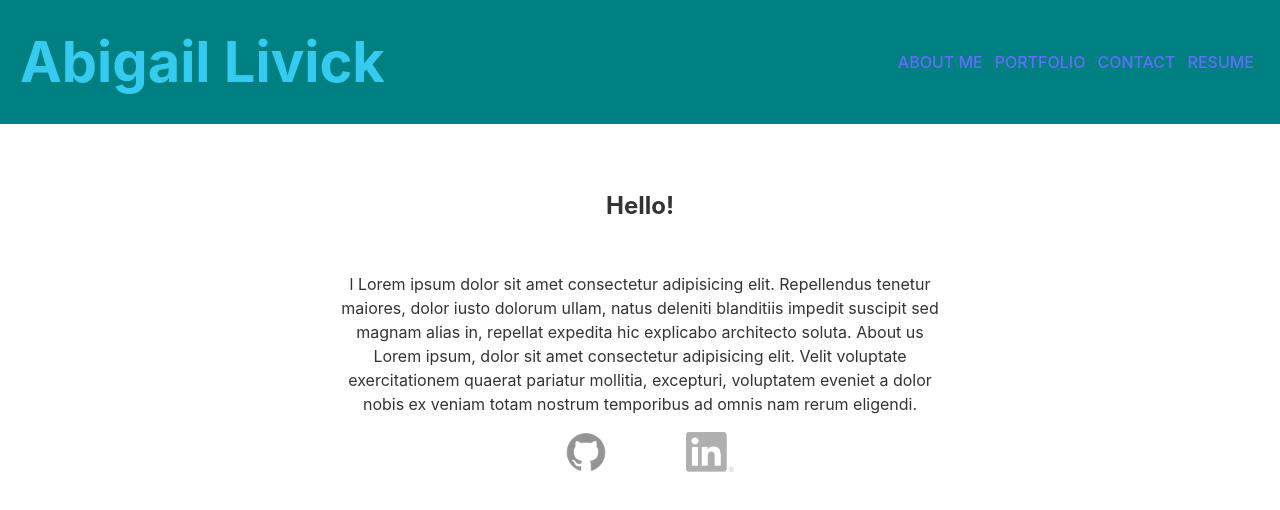
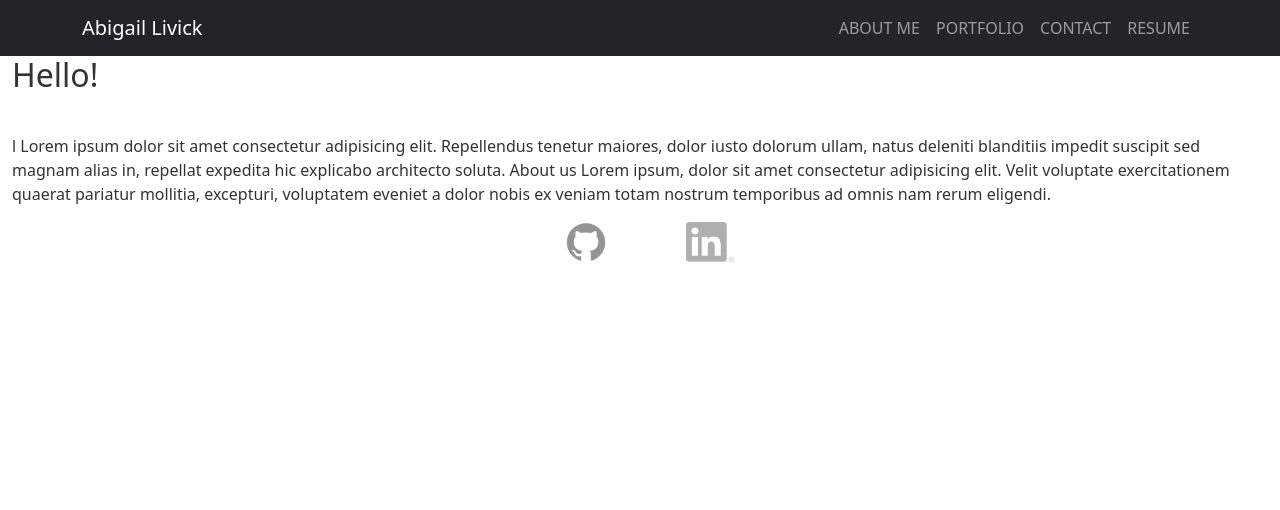
Before and after one commit to lailiel/20-React-Portfolio, a React (Vite) app in the folder react-portfolio/: page / in a window 1280 px wide. Shown: the top 510 px of the page. Built offline with nearby package versions, Linux system fonts and the light colour scheme.

Commit message:
switched to react-bootstrap, redid nav bar

```diff
--- a/react-portfolio/package.json
+++ b/react-portfolio/package.json
@@ -11,8 +11,10 @@
   },
   "dependencies": {
     "body-parser": "^1.20.2",
+    "bootstrap": "^5.3.1",
     "nodemailer": "^6.9.4",
     "react": "^18.2.0",
+    "react-bootstrap": "^2.8.0",
     "react-dom": "^18.2.0",
     "react-router-dom": "^6.14.2"
   },
--- a/react-portfolio/src/App.css
+++ b/react-portfolio/src/App.css
@@ -36,9 +36,9 @@
   }
 }
 
-.card {
+/* .card {
   padding: 2em;
-}
+} */
 
 .read-the-docs {
   color: #888;
--- a/react-portfolio/src/App.jsx
+++ b/react-portfolio/src/App.jsx
@@ -1,5 +1,5 @@
 // import { useState } from 'react'
-import './App.css'
+// import './App.css'
 import { Outlet } from 'react-router-dom'
 import Nav from './components/Nav'
 import Footer from './components/Footer'
--- a/react-portfolio/src/components/Nav.jsx
+++ b/react-portfolio/src/components/Nav.jsx
@@ -1,26 +1,48 @@
 import { Link } from 'react-router-dom';
-import Navbar from './UI/Navbar';
+import Navbar from 'react-bootstrap/Navbar';
+import Nav from 'react-bootstrap/Nav';
+import Container from 'react-bootstrap/Container'
 
-export default function Nav() {
-  // The Navbar UI component will render each of the Link elements in the links prop
+export default function CustomNavbar() {
   return (
-
-    <Navbar
-      links={[
-        <Link key={1} className="nav-link" to="/">
-          ABOUT ME
-        </Link>,
-        <Link key={2} className="nav-link" to="/portfolio">
-          PORTFOLIO
-        </Link>,
-        <Link key={2} className="nav-link" to="/contact">
-          CONTACT
-        </Link>,
-        <Link key={2} className="nav-link" to="/resume">
-          RESUME
-        </Link>,
-      ]}
-    />
-
+    <>
+    <Navbar bg="dark" data-bs-theme="dark">
+      <Container>
+        <Navbar.Brand href="/">Abigail Livick</Navbar.Brand>
+        <Nav className="justify-content-end">
+          <Link className="nav-link" to="/">ABOUT ME</Link>
+          <Link className="nav-link" to="/portfolio">PORTFOLIO</Link>
+          <Link className="nav-link" to="/contact">CONTACT</Link>
+          <Link className="nav-link" to="/resume">RESUME</Link>
+        </Nav>
+      </Container>
+    </Navbar>
+    </>
   );
 }
+
+
+
+// export default function Nav() {
+//   // The Navbar UI component will render each of the Link elements in the links prop
+//   return (
+
+//     <Navbar
+//       links={[
+//         <Link key={1} className="nav-link" to="/">
+//           ABOUT ME
+//         </Link>,
+//         <Link key={2} className="nav-link" to="/portfolio">
+//           PORTFOLIO
+//         </Link>,
+//         <Link key={2} className="nav-link" to="/contact">
+//           CONTACT
+//         </Link>,
+//         <Link key={2} className="nav-link" to="/resume">
+//           RESUME
+//         </Link>,
+//       ]}
+//     />
+
+//   );
+// }
--- a/react-portfolio/src/index.css
+++ b/react-portfolio/src/index.css
@@ -15,12 +15,6 @@
   -webkit-text-size-adjust: 100%;
 }
 
-body{
-  display: flex;
-  width: 100vw;
-  overflow-x: hidden;
-}
-
 * {
   margin: 0;
   color: #333;
@@ -28,32 +22,31 @@ body{
 
 /*----------------------------- */
 
-.navbar {
+/* #navbar {
   display: flex;
   align-items:center;
-  width: 100vw;
   background-color: teal;
-}
+} */
 
-.navbar h1 {
+/* #navbar h1 {
   display: flex;
-  padding: 20px;
+
   color: #35cbf1;
   font-size: 3.5em;
   font-kerning: 200%;
-}
-.navbar .links {
+} */
+/* #navbar .links {
   padding:20px;
   margin-left: auto;
 }
-.navbar a {
+#navbar a {
   margin-left: auto;
   text-decoration: none;
   padding: 6px;
 }
-.navbar a:hover {
+#navbar a:hover {
   color: #f1356d;
-}
+} */
 
 /*----------------------------- */
 
--- a/react-portfolio/src/main.jsx
+++ b/react-portfolio/src/main.jsx
@@ -2,6 +2,7 @@
 import ReactDOM from 'react-dom/client';
 import{ createBrowserRouter, RouterProvider } from 'react-router-dom';
 
+import 'bootstrap/dist/css/bootstrap.min.css'
 import './index.css';
 
 import App from './App.jsx';
--- a/react-portfolio/src/pages/AboutPage.jsx
+++ b/react-portfolio/src/pages/AboutPage.jsx
@@ -1,6 +1,10 @@
+import Container from 'react-bootstrap/Container';
+import Row from 'react-bootstrap/Row';
+import Col from 'react-bootstrap/Col';
+
 export default function AboutPage() {
     return (
-       <div className="content">
+       <Container fluid>
         <h2>Hello!</h2>
         <p>l Lorem ipsum dolor sit amet consectetur adipisicing elit. Repellendus
         tenetur maiores, dolor iusto dolorum ullam, natus deleniti blanditiis
@@ -10,6 +14,6 @@ export default function AboutPage() {
         mollitia, excepturi, voluptatem eveniet a dolor nobis ex veniam totam
         nostrum temporibus ad omnis nam rerum eligendi.</p>
 
-       </div>
+       </Container>
     )
 }
--- a/react-portfolio/src/pages/PortfolioPage.jsx
+++ b/react-portfolio/src/pages/PortfolioPage.jsx
@@ -10,7 +10,7 @@ const PortfolioPage = () => {
 
         { name: 'Tech Blog', skillsUsed: 'MCV', gitLink: 'https://github.com/lailiel/14-MVC-Tech-Blog', link: 'https://techblog7395-7f4f7ae01458.herokuapp.com/', image: './src/assets/projectimages/TechBlog.jpg'},
         { name: 'E-Commerce Back End', skillsUsed: 'ORM', gitLink: 'https://github.com/lailiel/13-E-Commerce-Back-End', link: '', image: './src/assets/projectimages/EcommerceBackend.jpg'},
-        { name: 'Employee Tracker', skillsUsed: 'SQL', gitLink: 'https://github.com/lailiel/12-Employee-Tracker', link: 'https://employee-tracker1191.herokuapp.com/', image: './src/assets/projectimages/EmployeeTracker.jpg'},
+        { name: 'Employee Tracker', skillsUsed: 'SQL', gitLink: 'https://github.com/lailiel/12-Employee-Tracker', link: '', image: './src/assets/projectimages/EmployeeTracker.jpg'},
         { name: 'Note Taker', skillsUsed: 'Express', gitLink: 'https://github.com/lailiel/11-Note-Taker', link: 'https://note-taker6876.herokuapp.com/', image: './src/assets/projectimages/NoteTaker.jpg'},
         { name: 'Logo Generator', skillsUsed: 'OOP', gitLink: 'https://github.com/lailiel/10-Logo-Generator', link: '', image: './src/assets/projectimages/LogoGenerator.jpg'},
         { name: 'Read-me Generator', skillsUsed: 'NodeJS', gitLink: 'https://github.com/lailiel/09-ReadMe-Generator', link: '', image: './src/assets/projectimages/ReadmeGenerator.jpg'},
```
Also changed, not shown: 1 other file (tests, documents, lock files or other folders).
